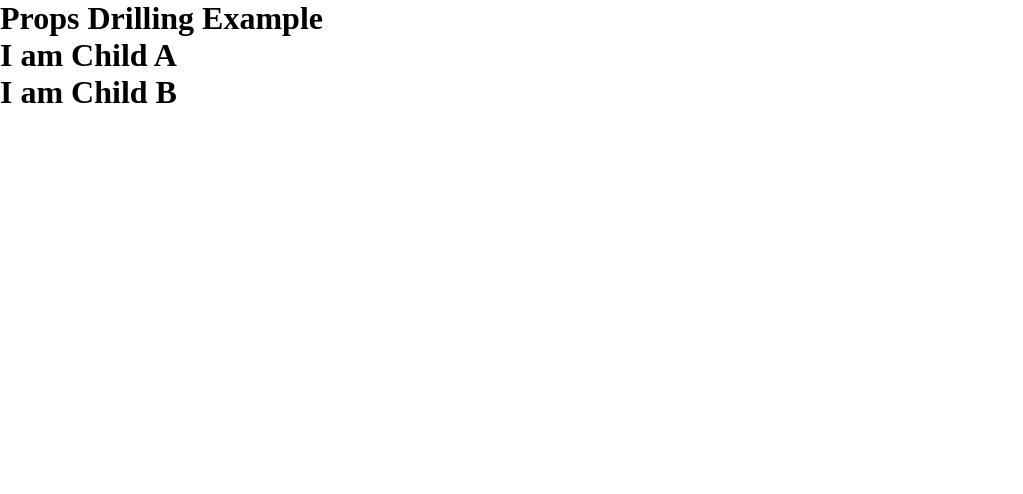
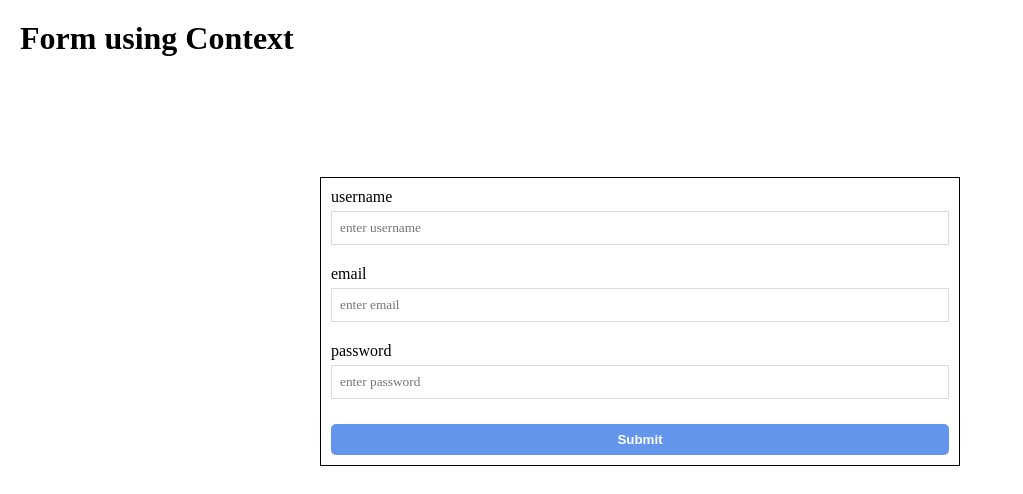
Before and after one commit to AbhimanyuSolanki10/React, a React (Create React App) app in the folder firstproject/: page / in a window 1280 px wide. Shown: the top 494 px of the page, without its empty margins (0-1023 px from the left). Built offline with nearby package versions, Linux system fonts and the light colour scheme.

Commit message:
04-09-2024

```diff
--- a/firstproject/src/App.jsx
+++ b/firstproject/src/App.jsx
@@ -27,6 +27,8 @@ import FBC from "./components/lifecycle/FBC"
 import Fetch from "./components/fetch/Fetch"
 import Context1 from "./components/context/Context1"
 import Context2 from "./components/context/Context2"
+import Form from "./components/context/formsusingContext/Form"
+import FormContext from "./components/context/formsusingContext/FormContext"
 
 
 // const App = ()=>{
@@ -75,13 +77,19 @@ let [toggel,setTooggle]= useState(false);
                 {toggel ? <FBC/> : <h1>NO Component</h1>} */}
 
                 {/* <Fetch/> */}
-                <Parent/>
+                {/* <Parent/> */}
                 {/* <Context1/> */}
 
 
                {/* <Context2>
                 <Parent/>
                </Context2> */}
+
+               {/* <Form/> */}
+
+               <FormContext>
+                <Form data={132}/>
+               </FormContext>
 
 
 
--- /dev/null
+++ b/firstproject/src/components/context/formsusingContext/Form.jsx
@@ -0,0 +1,34 @@
+import React, { useContext } from 'react'
+import style from './Form.module.css';
+import { GLOBALFORMDATA } from './FormContext';
+
+const Form = () => {
+    let {user:{username,email,password},handleSubmit, handleChange} = useContext(GLOBALFORMDATA);
+  return (
+    <div id={style.formwrapper}>
+        <header>
+        <h1>Form using Context</h1>
+        </header>
+        <form onSubmit={handleSubmit}>
+        <div className={style.formGroup}>
+            <label htmlFor="username">username</label>
+            <input type="text" id='username' placeholder='enter username' name='username' value={username} onChange={handleChange}/>
+        </div>
+        <div className={style.formGroup}>
+            <label htmlFor="email">email</label>
+            <input type="email" id='email' placeholder='enter email' name='email' value={email} onChange={handleChange}/>
+        </div>
+        <div className={style.formGroup}>
+            <label htmlFor="password">password</label>
+            <input type="password" id='password' placeholder='enter password' name='password' value={password} onChange={handleChange}/>
+        </div>
+        <div className={style.formGroup}>
+            <input type="submit" />
+        </div>
+
+        </form>
+    </div>
+  )
+}
+
+export default Form
--- /dev/null
+++ b/firstproject/src/components/context/formsusingContext/Form.module.css
@@ -0,0 +1,38 @@
+#formwrapper > header{
+    align-items:center ;
+    padding: 20px;
+}
+form{
+    border: 1px solid black;
+    width: 50vw;
+    margin: 100px auto;
+
+}
+
+form > .formGroup{
+    display: flex;
+    flex-direction: column;
+    padding: 10px;
+}
+
+form > .formGroup > input {
+    padding: 8px;
+    margin-top: 5px;
+    border: 1px solid gainsboro;
+    outline: none;
+}
+
+form > .formGroup:last-child>input{
+    background-color: cornflowerblue;
+    border: none;
+    border-radius: 5px;
+    color: white;
+    font-weight: 700;
+    font-family: sans-serif;
+}
+
+form> formGroup >label{
+    text-transform: capitalize;
+    font-weight: 50%;
+    font-family: sans-serif;
+}
--- /dev/null
+++ b/firstproject/src/components/context/formsusingContext/FormContext.jsx
@@ -0,0 +1,30 @@
+import React, { createContext, useState } from 'react'
+import Form from "./Form"
+
+export const GLOBALFORMDATA= createContext();
+const FormContext = (props) => {
+    // console.log(props);
+
+    let [user,setUser]=useState({
+        username:"",
+        email:"",
+        password:""
+    });
+
+    function handleChange(e){
+        let {name ,value} = e.target;
+        setUser({...user,[name]:value});
+    }
+
+    function handleSubmit(e){
+        e.preventDefault();
+        console.log(user);
+    }
+  return (
+    <GLOBALFORMDATA.Provider value={{user,handleChange,handleSubmit}}>
+        {props.children}
+    </GLOBALFORMDATA.Provider>
+  )
+}
+
+export default FormContext
```
